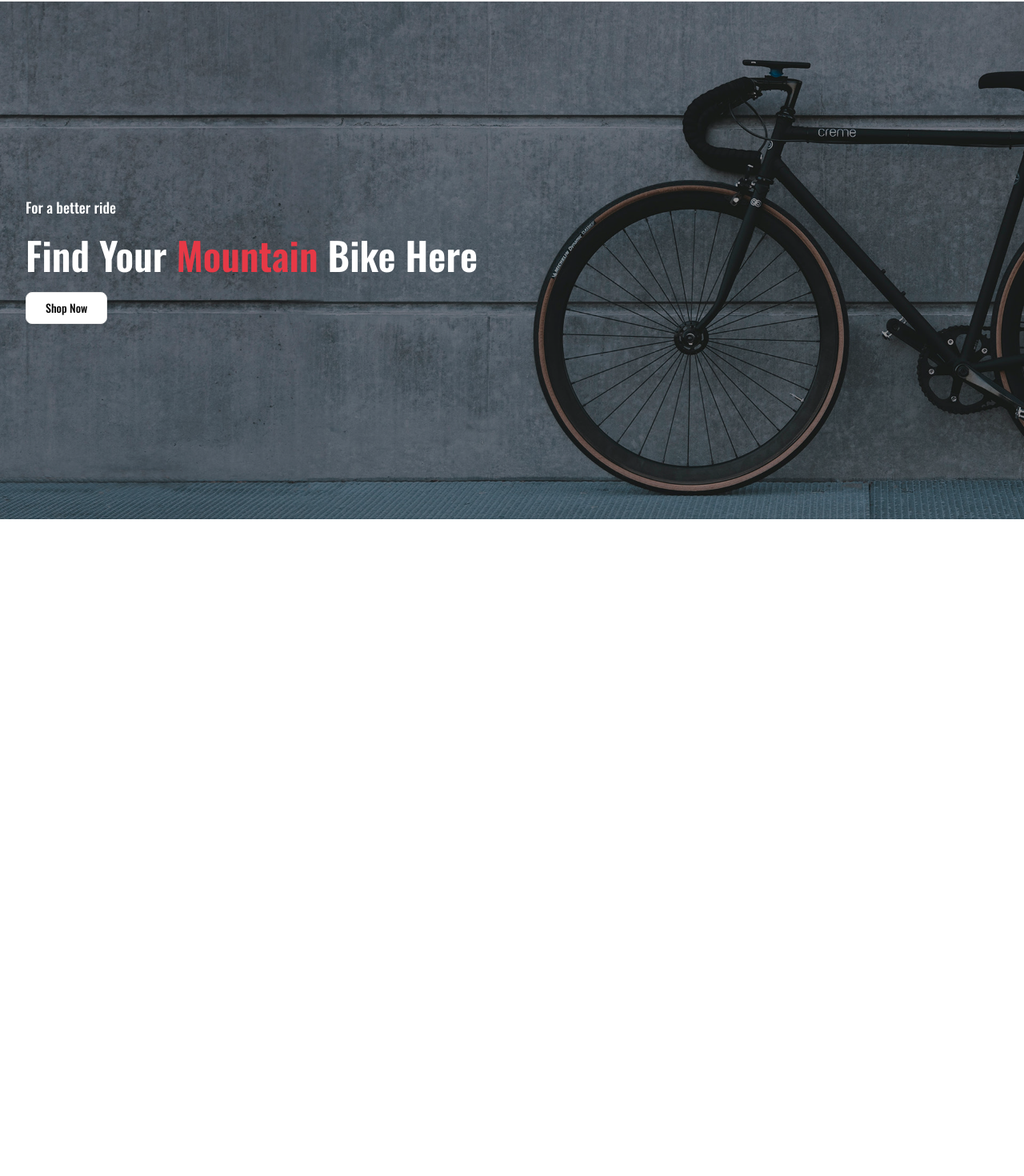
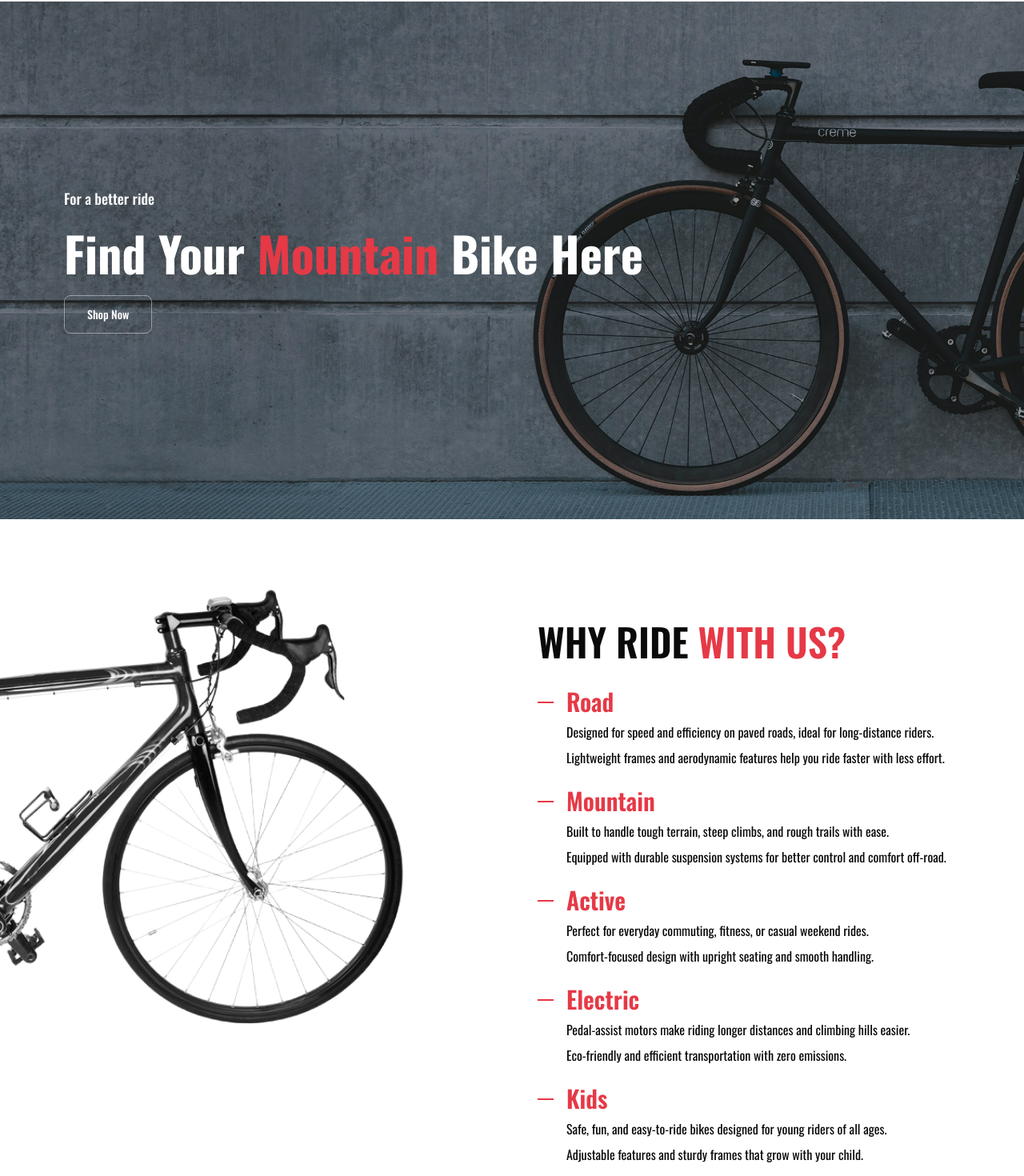
Before and after one commit to junayet4o12/cycle-craze-frontend, a React (Vite) app: page / in a window 1280 px wide. Shown: the part 66-1536 px from the top of the page at 80% size. Before the commit the page ends 800 px from the top, so only its background shows below. Built offline with nearby package versions, Linux system fonts and the light colour scheme.

Commit message:
why ride with us section has added

```diff
--- a/src/components/modules/home/Hero.tsx
+++ b/src/components/modules/home/Hero.tsx
@@ -3,6 +3,12 @@ import { Button } from "@/components/ui/button";
 import { Swiper, SwiperSlide } from "swiper/react";
 import { Pagination, Autoplay, Navigation, EffectFade } from 'swiper/modules';
 import 'swiper/css/effect-fade';
+
+const ShopNowBtn = () => {
+    return <Button className="max-w-max h-12 px-7 text-white border border-input/50 hover:bg-white/5 hover:text-white " variant="ghost">
+        Shop Now
+    </Button >
+}
 export default function Hero() {
     return (
         <Swiper
@@ -18,13 +24,13 @@ export default function Hero() {
             <SwiperSlide>
                 <div className="relative overflow-hidden">
                     <div className="absolute inset-0 z-10 flex flex-col justify-center gap-4 px-8 bg-black/40">
-                        <h6 className="text-white text-lg">For a better ride</h6>
-                        <h1 className="text-white text-4xl md:text-5xl font-semibold">
-                            Find Your <span className="text-primary">Mountain</span> Bike Here
-                        </h1>
-                        <Button className="max-w-max" variant="outline" size="lg">
-                            Shop Now
-                        </Button>
+                        <section className="space-y-4 w-full">
+                            <h6 className="text-white">For a better ride</h6>
+                            <h1 className="text-white">
+                                Find Your <span className="text-primary">Mountain</span> Bike Here
+                            </h1>
+                            <ShopNowBtn />
+                        </section>
                     </div>
                     <img
                         src="/hero-banner-2.jpg"
@@ -36,15 +42,13 @@ export default function Hero() {
             <SwiperSlide>
                 <div className="relative overflow-hidden">
                     <div className="absolute inset-0 z-10 flex flex-col justify-center gap-4 px-8 bg-black/40 items-center">
-                       <div className=" space-y-4">
-                            <h6 className="text-white text-lg">For a better ride</h6>
-                            <h1 className="text-white text-4xl md:text-5xl font-semibold">
+                        <div className=" space-y-4">
+                            <h6 className="text-white">For a better ride</h6>
+                            <h1 className="text-white">
                                 Find Your <span className="text-primary">Mountain</span> Bike Here
                             </h1>
-                            <Button className="max-w-max" variant="outline" size="lg">
-                                Shop Now
-                            </Button>
-                       </div>
+                            <ShopNowBtn />
+                        </div>
                     </div>
                     <img
                         src="/hero-banner-1.jpg"
--- /dev/null
+++ b/src/components/modules/home/WhereToWork.tsx
@@ -0,0 +1,9 @@
+
+
+export default function WhereToWork() {
+  return (
+    <div>
+      {/* <h1>This is WhereToWork component.</h1> */}
+    </div>
+  );
+}
--- /dev/null
+++ b/src/components/modules/home/WhyRideWithUs.tsx
@@ -0,0 +1,67 @@
+
+const whyRideWithUs = [
+    {
+        title: "Road",
+        points: [
+            "Designed for speed and efficiency on paved roads, ideal for long-distance riders.",
+            "Lightweight frames and aerodynamic features help you ride faster with less effort."
+        ]
+    },
+    {
+        title: "Mountain",
+        points: [
+            "Built to handle tough terrain, steep climbs, and rough trails with ease.",
+            "Equipped with durable suspension systems for better control and comfort off-road."
+        ]
+    },
+    {
+        title: "Active",
+        points: [
+            "Perfect for everyday commuting, fitness, or casual weekend rides.",
+            "Comfort-focused design with upright seating and smooth handling."
+        ]
+    },
+    {
+        title: "Electric",
+        points: [
+            "Pedal-assist motors make riding longer distances and climbing hills easier.",
+            "Eco-friendly and efficient transportation with zero emissions."
+        ]
+    },
+    {
+        title: "Kids",
+        points: [
+            "Safe, fun, and easy-to-ride bikes designed for young riders of all ages.",
+            "Adjustable features and sturdy frames that grow with your child."
+        ]
+    }
+];
+
+export default function WhyRideWithUs() {
+    return (
+        <div className="grid md:grid-cols-2 py-10 xl:py-20">
+            <img className="w-[90%] xl:w-[80%] object-cover hidden md:block" src="/why-ride-banner.png" alt="" />
+            <div className="space-y-6 mt-10 px-8">
+                <h2 className="uppercase">Why Ride <span className="text-primary">With Us?</span></h2>
+                <div className="space-y-6">
+                    {whyRideWithUs.map((item, index) => (
+                        <div className="flex gap-4">
+                            <div className="w-5 h-0.5 bg-primary mt-4.5"></div>
+                            <div
+                                key={index}
+                                className="space-y-2"
+                            >
+                                <h4 className="text-primary font-semibold">{item.title}</h4>
+                                <ul className="space-y-2 text-foreground">
+                                    {item.points.map((point, i) => (
+                                        <li key={i}>{point}</li>
+                                    ))}
+                                </ul>
+                            </div>
+                        </div>
+                    ))}
+                </div>
+            </div>
+        </div>
+    );
+}
--- a/src/pages/base-pages/Home.tsx
+++ b/src/pages/base-pages/Home.tsx
@@ -1,10 +1,14 @@
 import Hero from "@/components/modules/home/Hero";
+import WhereToWork from "@/components/modules/home/WhereToWork";
+import WhyRideWithUs from "@/components/modules/home/WhyRideWithUs";
 
 
 export default function Home() {
   return (
     <div>
       <Hero/>
+      <WhyRideWithUs/>
+      <WhereToWork/>
     </div>
   );
 }
```
Also changed, not shown: public/why-ride-banner.png (added).
